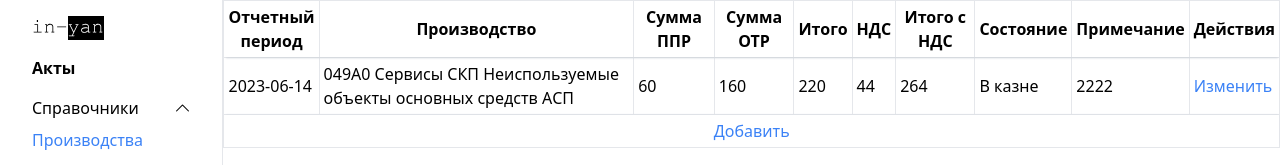
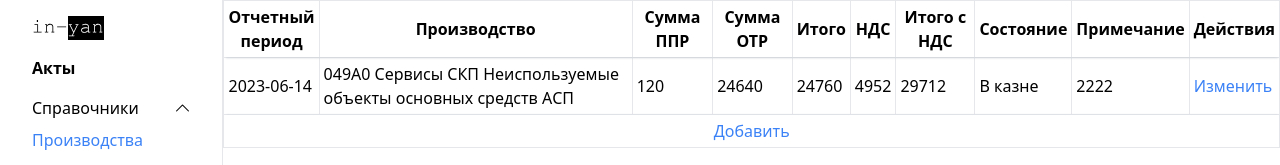
Before and after one commit to vladpechkin/in-yan-data, a Next.js app: page /acts in a window 1280 px wide. Shown: the top 165 px of the page. Built offline with nearby package versions, Linux system fonts and the light colour scheme.

Commit message:
Fix errors

```diff
--- a/pages/acts/index.tsx
+++ b/pages/acts/index.tsx
@@ -1,4 +1,4 @@
-import { Act } from "@/types";
+import { Act, Repair } from "@/types";
 import { getActPrice, getRepairTypePrice } from "@/utils";
 import { observer } from "mobx-react";
 import Link from "next/link";
@@ -51,8 +51,14 @@ const Page = observer(() => {
                 <tr key={index} className={act.выделен ? "bg-blue-100" : ""}>
                   <td>{act.отчетныйПериод}</td>
                   <td>{act.производство}</td>
-                  <td>{getRepairTypePrice(act.ППР, "ППР")}</td>
-                  <td>{getRepairTypePrice(act.ОТР, "ОТР")}</td>
+                  <td>
+                    {(act.ППР.ремонты as Repair[])
+                      .map((r) => r.сумма)
+                      .reduce((partialSum, a) => partialSum + a, 0)}
+                  </td>
+                  <td>{(act.ОТР.ремонты as Repair[])
+              .map((r) => r.сумма)
+              .reduce((partialSum, a) => partialSum + a, 0)}</td>
                   <td>{actPrice}</td>
                   <td>{actPrice * 0.2}</td>
                   <td>{actPrice * 1.2}</td>
--- a/utils.ts
+++ b/utils.ts
@@ -79,18 +79,12 @@ export const getRepairTypePrice = (
   repairType: {
     наряды: string;
     ремонты: Repair[];
-  },
-  type: RepairType
-) => {
-  let price = 0;
-  repairType?.ремонты?.map(
-    (repair) => (price += getRepairsPrice(repair, type))
-  );
-  return price;
-};
+  }) => (repairType.ремонты as Repair[])
+.map((r) => r.сумма)
+.reduce((partialSum, a) => partialSum + a, 0)
 
 export const getActPrice = (act: Act) =>
-  getRepairTypePrice(act.ППР, "ППР") + getRepairTypePrice(act.ОТР, "ОТР");
+  getRepairTypePrice(act.ППР) + getRepairTypePrice(act.ОТР);
 
 export const getRepairDescription = (repair: Repair, type: RepairType) => {
   const machinery = repair?.объектыРемонта
```
Also changed, not shown: public/acts.json (+1 -1 lines).
